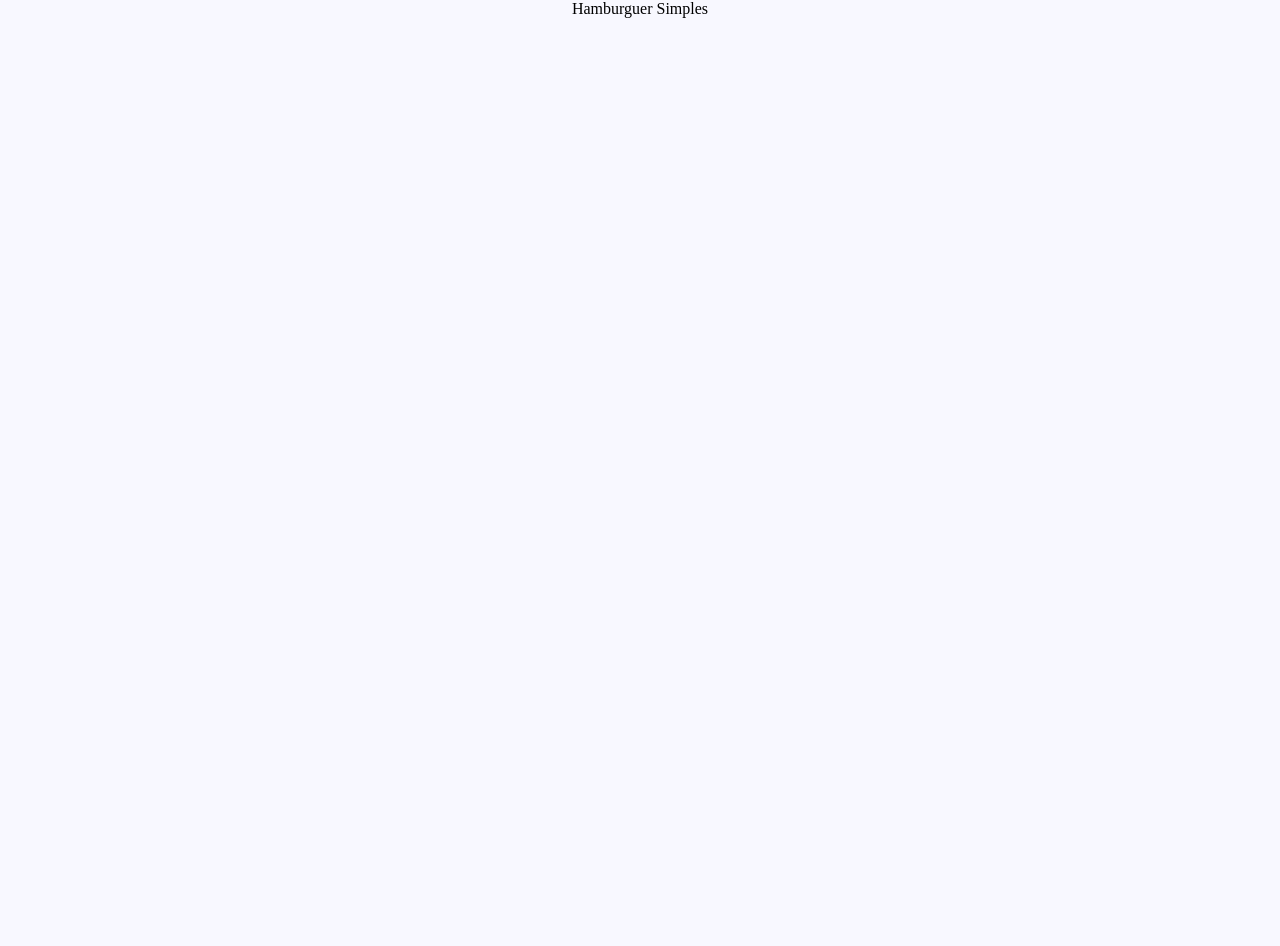
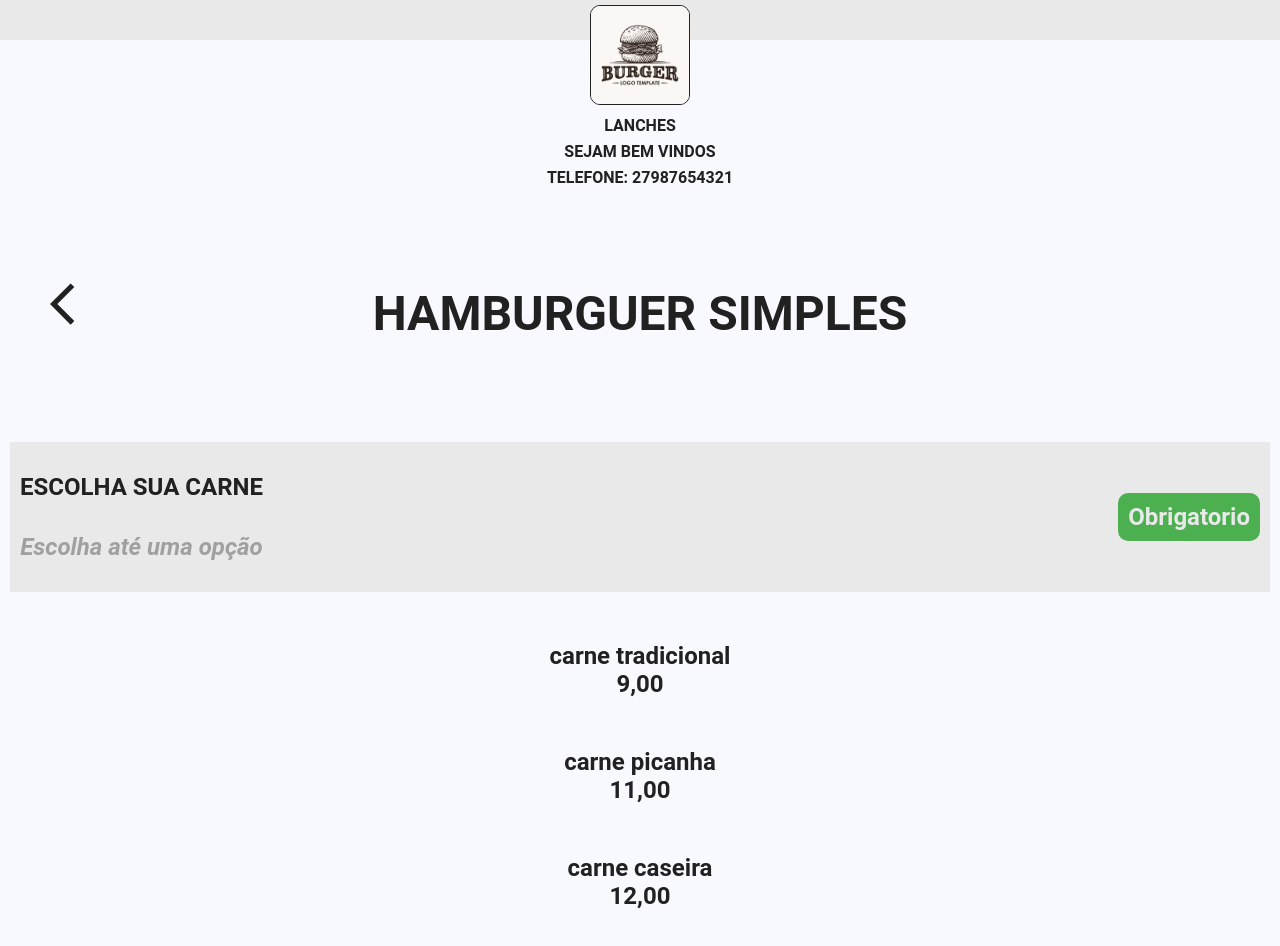
Before and after one commit to nikolassco/zapdelivery, a React (Create React App) app: page /product/1 in a window 1280 px wide. Shown: the top 946 px of the page. Before the commit the page ends 800 px from the top, so only its background shows below. Built offline with nearby package versions, Linux system fonts and the light colour scheme.

Commit message:
starting product page

```diff
--- a/package.json
+++ b/package.json
@@ -8,6 +8,7 @@
     "@testing-library/user-event": "^13.5.0",
     "react": "^18.2.0",
     "react-dom": "^18.2.0",
+    "react-icons": "^4.4.0",
     "react-router-dom": "^6.4.0",
     "react-scripts": "5.0.1",
     "react-scroll": "^1.8.7",
--- a/src/App.css
+++ b/src/App.css
@@ -1,11 +1,14 @@
 :root {
   font-size: 16px;
+  font-family: Roboto, Helvetica Neue, sans-serif;
+  font-weight: 600;
   --color-green: #4caf50;
   --color-black: #212121;
   --color-red: #f44336;
   --color-blue: #2196f3;
   --color-light-grey: #e9e9e9;
   --color-grey: #a0a0a0;
+  --color-border: #d3d3d3;
   --box-shadow: 5px 10px var(--color-light-grey);
 }
 
@@ -18,12 +21,13 @@
 
 body {
   background-color: #f8f8ff;
+  color: var(--color-black);
   /* tirar depois */
   margin-bottom: 100px;
 }
 
 a {
-  color: #000;
+  color: var(--color-black);
   text-decoration: none;
   cursor: pointer;
 }
--- a/src/components/menu/Menu.js
+++ b/src/components/menu/Menu.js
@@ -13,27 +13,39 @@ const Menu = () => {
       {searchTerm ? productsList.filter((val) => val.itemName.toLocaleLowerCase().includes(searchTerm.toLocaleLowerCase())).map((item) => (
         <ProductCover key={item.id} id={item.id} itemName={item.itemName} itemDescription={item.itemDescription} itemOptionPrice={item.itemOptionPrice} />
       )) : ""}
+      <div className={styles.container_description}>
         <h1 className={styles.description} id="promotion">Promoção</h1>
+      </div>
       {productsList && productsList.filter((i) => i.promotion === true).map((item) => (
         <ProductCover key={item.id} id={item.id} itemName={item.itemName} itemDescription={item.itemDescription} itemOptionPrice={item.itemOptionPrice} />
       ))}
+      <div className={styles.container_description}>
         <h1 className={styles.description} id="burguer">Hambúrguer</h1>
+      </div>
       {productsList && productsList.filter((i) => i.category === "burguer").map((item) => (
         <ProductCover key={item.id} id={item.id} itemName={item.itemName} itemDescription={item.itemDescription} itemOptionPrice={item.itemOptionPrice} />
       ))}
+      <div className={styles.container_description}>
         <h1 className={styles.description} id="premium">Linha Premium</h1>
+      </div>
       {productsList && productsList.filter((i) => i.category === "premium").map((item) => (
         <ProductCover key={item.id} id={item.id} itemName={item.itemName} itemDescription={item.itemDescription} itemOptionPrice={item.itemOptionPrice} />
       ))}
+      <div className={styles.container_description}>
         <h1 className={styles.description} id="acai">Açai</h1>
+      </div>
       {productsList && productsList.filter((i) => i.category === "acai").map((item) => (
         <ProductCover key={item.id} id={item.id} itemName={item.itemName} itemDescription={item.itemDescription} itemOptionPrice={item.itemOptionPrice} />
       ))}
+      <div className={styles.container_description}>
         <h1 className={styles.description} id="drinks">Bebidas</h1>
+      </div>
       {productsList && productsList.filter((i) => i.category === "drinks").map((item) => (
         <ProductCover key={item.id} id={item.id} itemName={item.itemName} itemDescription={item.itemDescription} itemOptionPrice={item.itemOptionPrice} />
       ))}
+      <div className={styles.container_description}>
         <h1 className={styles.description} id="hotdog">Hot Dog</h1>
+      </div>
       {productsList && productsList.filter((i) => i.category === "hotdog").map((item) => (
         <ProductCover key={item.id} id={item.id} itemName={item.itemName} itemDescription={item.itemDescription} itemOptionPrice={item.itemOptionPrice} />
       ))}
--- a/src/components/menu/Menu.module.css
+++ b/src/components/menu/Menu.module.css
@@ -4,9 +4,13 @@
   align-items: center;
 }
 
+.container_description {
+  width: 90%;
+  margin: 12px 5px;
+}
+
 .description {
   margin: 40px 0 30px;
-  padding: 0 20px;
-  border-bottom: 3px solid #d3d3d3;
-  border-radius: 10px;
+  padding: 40px 0;
+  border-top: 3px solid var(--color-black);
 }
--- a/src/components/navbar/Navbar.js
+++ b/src/components/navbar/Navbar.js
@@ -1,4 +1,3 @@
-import { useRef } from 'react';
 import styles from './Navbar.module.css';
 import { Link } from 'react-scroll';
 import { usePedidoContext } from '../../hooks/usePedidoContext';
@@ -6,32 +5,8 @@ import { usePedidoContext } from '../../hooks/usePedidoContext';
 const Navbar = () => {
   const { setSearchTerm } = usePedidoContext();
 
-  const ref = useRef(null);
-
-  // teste
-
-  var lastScrollTop = 0;
-
-  window.addEventListener('scroll', function (e) {
-
-    // mesma posição
-    if (e.scrollY === lastScrollTop) return;
-
-    // e.scrollY < lastScrollTop ? ref.current.style = 'navbarHidden' : ref.current.style = "navbar";
-
-    console.log(this.scrollY < lastScrollTop ? "Cima" : "Baixo");
-    console.log(lastScrollTop);
-    console.log(this.scrollY);
-
-    lastScrollTop = this.scrollY;
-    console.log(lastScrollTop);
-
-  }, true);
-
-  //
-
   return (
-    <div className={styles.navbar} ref={ref}>
+    <div className={styles.navbar}>
       <nav className={styles.list}>
         <Link to="promotion" spy={true} smooth={true} offset={-136} duration={500} className={styles.item} >Promoção</Link>
         <Link to="burguer" spy={true} smooth={true} offset={-136} duration={500} className={styles.item} >Hambúrguer</Link>
--- a/src/components/navbar/Navbar.module.css
+++ b/src/components/navbar/Navbar.module.css
@@ -2,7 +2,6 @@
   position: sticky;
   top: 0;
   padding: 10px 0;
-  /* background-color: #d3d3d3; */
   background-color: var(--color-light-grey);
 }
 
--- a/src/components/productcover/ProductCover.module.css
+++ b/src/components/productcover/ProductCover.module.css
@@ -10,7 +10,7 @@
   justify-content: space-evenly;
   min-height: 170px;
   padding: 10px;
-  border-bottom: 3px solid #d3d3d3;
+  border-bottom: 3px solid var(--color-border);
   border-radius: 10px;
   color: var(--color-black);
   cursor: pointer;
--- a/src/components/productdetails/ProductDetails.js
+++ b/src/components/productdetails/ProductDetails.js
@@ -1,22 +1,43 @@
-import { useParams } from "react-router-dom";
+import { Link, useParams } from "react-router-dom";
 import { productsList } from "../../data/products/products";
-
+import styles from "./ProductDetails.module.css";
+import { MdArrowBackIos } from "react-icons/md";
+import Header from "../header/Header";
 
 const ProductDetails = () => {
   const { id } = useParams();
   const numberId = Number.parseInt(id, 10);
 
-  console.log(numberId)
-  console.log(productsList)
-
   return (
-    <div>
-      {productsList.filter((item) => item.id === numberId).map((item) => (
-        <div key={item.id}>
-          <p>{item.itemName}</p>
-        </div>
-      ))}
-    </div >
+    <>
+      <Header />
+      <div className={styles.container}>
+        {productsList.filter((item) => item.id === numberId).map((item) => (
+          <div key={item.id}>
+            {console.log(item)}
+            <div className={styles.back}>
+              <Link to="/" >
+                <MdArrowBackIos className={styles.back_btn} />
+              </Link>
+            </div>
+            <h1 className={styles.name}>{item.itemName}</h1>
+            <div className={styles.text}>
+              <div className={styles.text_action}>
+                <p className={styles.text_type}>Escolha sua carne</p>
+                <p className={styles.text_info}><em>Escolha até uma opção</em></p>
+              </div>
+              <p className={styles.green_text}>Obrigatorio</p>
+            </div>
+            {item.itemOptionPrice.map((type, index) => (
+              <div key={index} className={styles.option_price}>
+                <p className={styles.type}>{type.option}</p>
+                <p className={styles.price}>{type.price.toFixed(2).replace('.', ',')}</p>
+              </div>
+            ))}
+          </div>
+        ))}
+      </div >
+    </>
   )
 }
 
--- a/src/components/productdetails/ProductDetails.module.css
+++ b/src/components/productdetails/ProductDetails.module.css
@@ -0,0 +1,66 @@
+.container {
+  font-size: 1.5em;
+}
+
+.back {
+  display: flex;
+  justify-content: flex-start;
+  padding: 50px;
+}
+
+.back_btn {
+  height: 50px;
+  width: 50px;
+}
+
+.name {
+  position: relative;
+  bottom: 100px;
+  padding: 0 20px;
+  text-transform: uppercase;
+  z-index: -1;
+}
+
+.text {
+  display: flex;
+  justify-content: space-between;
+  align-items: center;
+  height: 150px;
+  margin: 0 10px;
+  padding: 0 10px;
+  background-color: var(--color-light-grey);
+}
+
+.text_action {
+  display: flex;
+  flex-direction: column;
+  justify-content: space-evenly;
+  height: 100%;
+}
+
+.text_type {
+  text-transform: uppercase;
+}
+
+.text_info {
+  color: var(--color-grey);
+}
+
+.green_text {
+  padding: 10px;
+  border-radius: 10px;
+  color: var(--color-light-grey);
+  background-color: var(--color-green);
+}
+
+.option_price {
+  padding-top: 50px;
+}
+
+/* .type {} */
+
+@media (max-width: 56.25rem) {
+  .name {
+    bottom: 30px;
+  }
+}
```
Also changed, not shown: 1 other file (tests, documents, lock files or other folders). Lines whose indentation alone changed are shown as unchanged.
